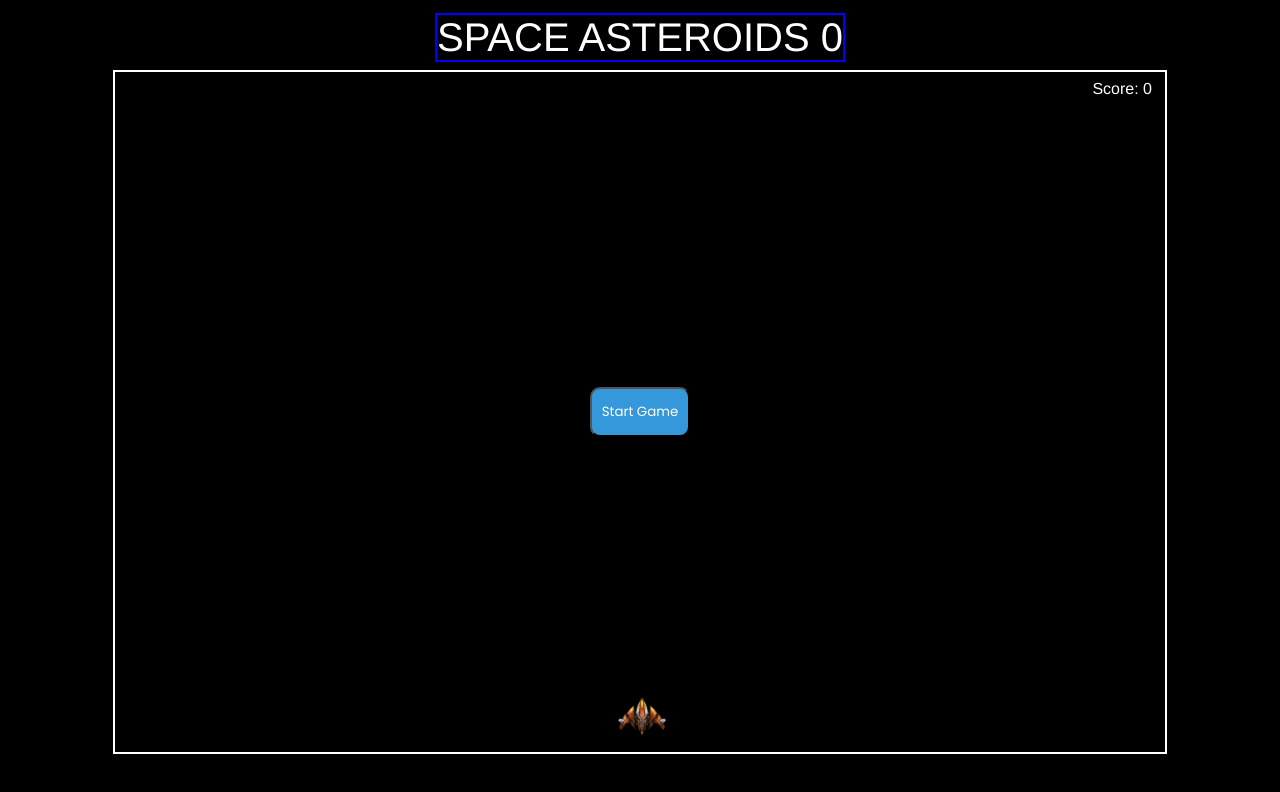
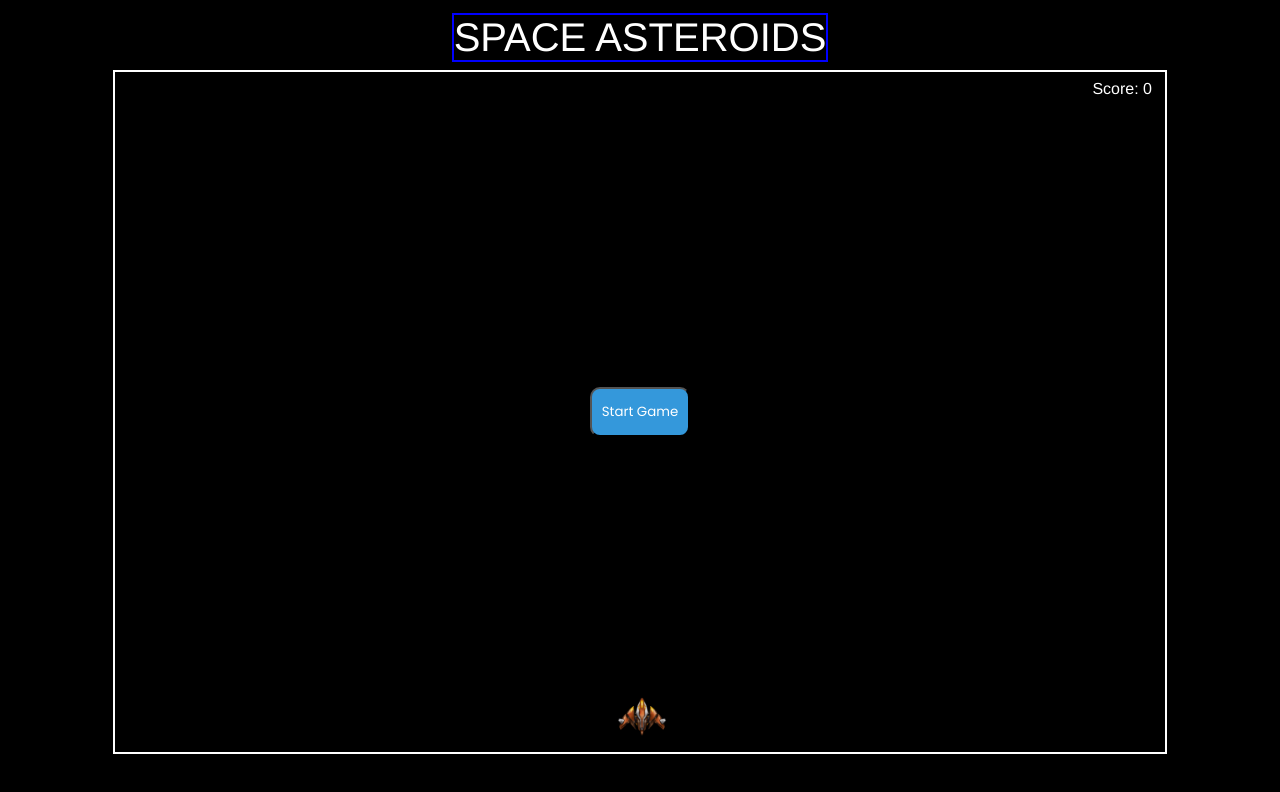
Before and after one commit to Gaurav-Salian/space_asteroids_web, a plain HTML site: page index.html in a window 1280 px wide. Drawn offline with Linux system fonts and the light colour scheme.

Commit message:
Update index.html

```diff
--- a/index.html
+++ b/index.html
@@ -10,7 +10,7 @@
 <link href="https://fonts.googleapis.com/css2?family=Poppins:ital,wght@0,100;0,200;0,300;0,400;0,500;0,600;0,700;0,800;0,900;1,100;1,200;1,300;1,400;1,500;1,600;1,700;1,800;1,900&display=swap" rel="stylesheet">
 </head>
 <body>
-    <div class="space">SPACE ASTEROIDS 0</div>
+    <div class="space">SPACE ASTEROIDS</div>
     <div id="score-container">Score: <span id="score">0</span></div>
 
     <div id="game-container">
```
